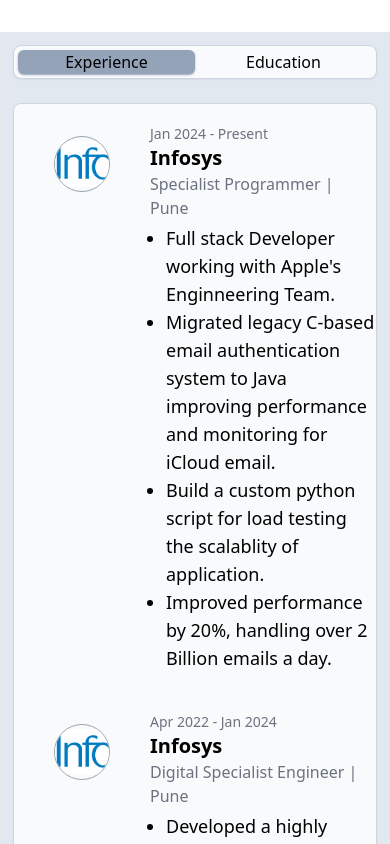
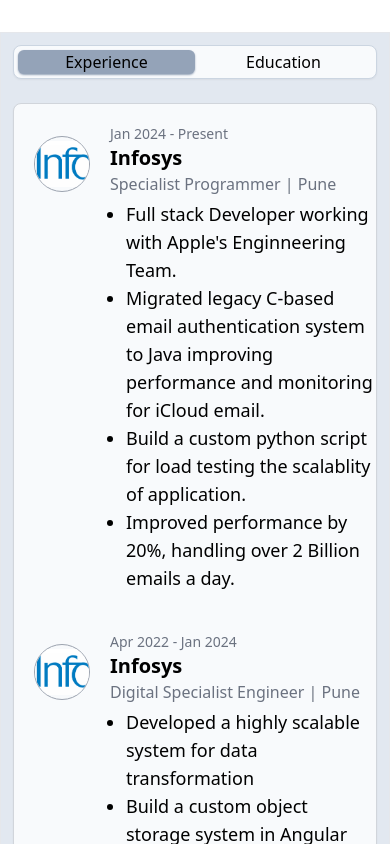
Before and after one commit to utalmighty/portfolio, a React (Vite) app: page / in a window 390 px wide. Shown: the part 1100-1944 px from the top of the page. Built offline with nearby package versions, Linux system fonts and the light colour scheme.

Commit message:
Refactoring

```diff
--- a/src/components/career/Institute.tsx
+++ b/src/components/career/Institute.tsx
@@ -17,7 +17,7 @@
             <img src={item.icon} className="aspect-square h-full w-full bg-background object-contain"></img>
           </span>
         </div>
-        <div className="ml-10">
+        <div className="ml-5 md:ml-10 ">
             <div className="text-sm text-gray-500 mb-1 md:mb-0">{item.date}</div>
             <a href={item.link} target="_blank">
             <div className="text-xl md:text-lg font-semibold leading-none mb-1 md:mb-0">{item.name}</div>
--- a/src/components/career/Tab.tsx
+++ b/src/components/career/Tab.tsx
@@ -27,7 +27,7 @@
       {
         icon: aktu,
         name: "Dr. A.P.J Abdul Kalam Technical University",
-        about: ["Lead a robotics club.", "GeeksForGeeks campus ambassador."],
+        about: ["Lead the compus' robotics club.", "GeeksForGeeks campus ambassador."],
         date: "Aug 2017 - Jul 2021",
         position: "B.Tech (IT)",
         link: "edu1 link",
@@ -143,7 +143,7 @@
       </div>
       <div className="w-full m-3 border border-gray-300 rounded-lg bg-slate-50 shadow-sm"> {/* 👈🏼 Make this scrollable */}
         {/* <div className="h-full border-l border-gray-400 border- absolute ml-28"></div> */}
-        <div className="ml-10 sm:ml-20">
+        <div className="ml-5 sm:ml-16">
           {timeline}
         </div>
       </div>
```
